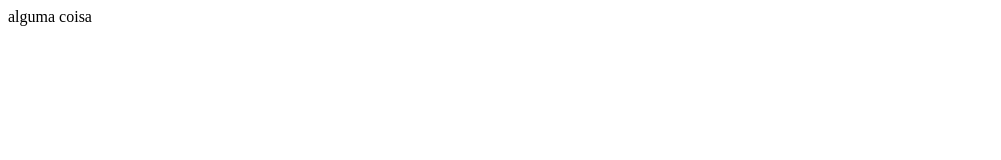
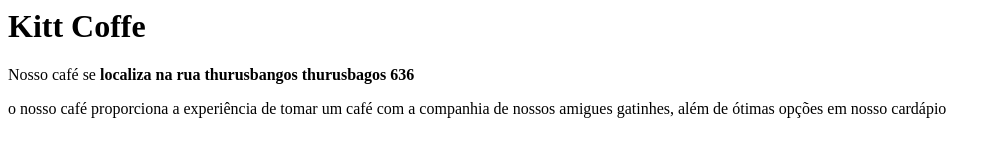
Before and after one commit to Mariwch3rry/meu-primeiro-reposit-rio, a plain HTML site: page index.html in a window 1280 px wide. Shown: the whole page, without its empty margins (0-1001 px from the left). Drawn offline with Linux system fonts and the light colour scheme.

Commit message:
data de hoje

```diff
--- a/index.html
+++ b/index.html
@@ -1 +1,5 @@
-alguma coisa
+<h1>Kitt Coffe</h1>
+
+<p>Nosso café se <strong>localiza na rua thurusbangos thurusbagos 636</strong> </p>
+
+<p>o nosso café proporciona a experiência de tomar um café com a companhia de nossos amigues gatinhes, além de ótimas opções em nosso cardápio</p>
```
